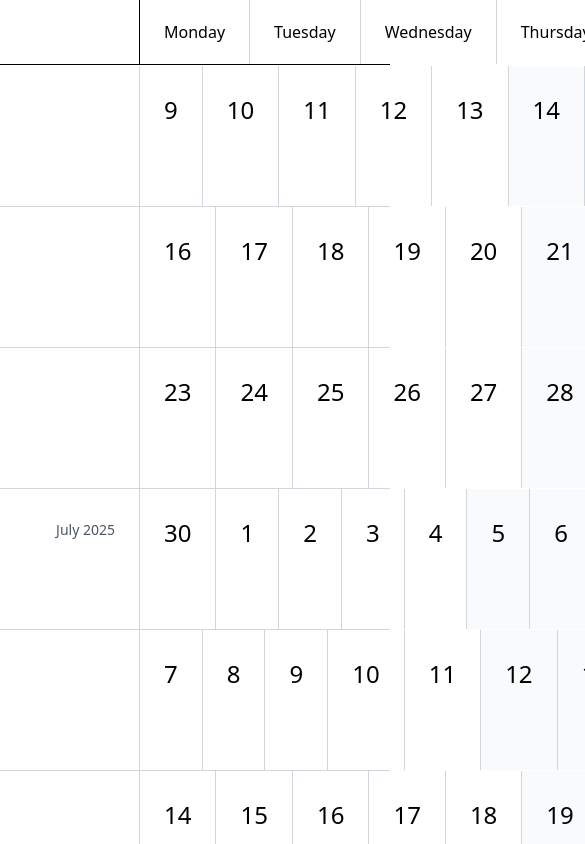
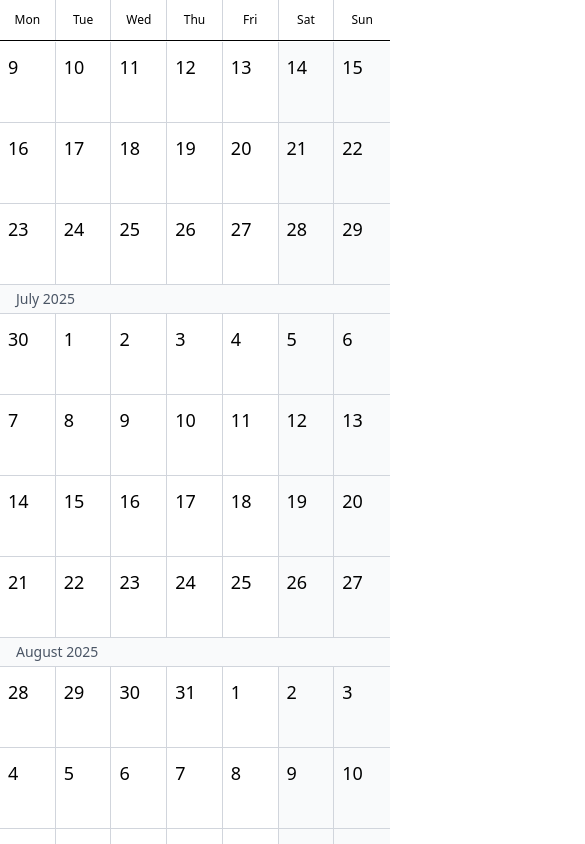
Before and after one commit to mpoc/infinite-calendar, a React (Vite) app: page / in a window 390 px wide. Shown: the top 844 px of the page, 585 px wide, since content can reach past the window. Built offline with nearby package versions, Linux system fonts and the light colour scheme.

Commit message:
Fix for mobile

```diff
--- a/src/App.tsx
+++ b/src/App.tsx
@@ -106,14 +106,15 @@ export const App = () => {
     <div ref={containerRef} className="min-h-screen bg-white font-light">
       {/* Header */}
       <div className="sticky top-0 bg-white z-10 border-b border-black">
-        <div className="grid grid-cols-[140px_repeat(7,1fr)]">
-          <div className="border-r border-black" />
-          {['Monday', 'Tuesday', 'Wednesday', 'Thursday', 'Friday', 'Saturday', 'Sunday'].map((day) => (
+        <div className="grid grid-cols-7 md:grid-cols-[140px_repeat(7,1fr)]">
+          <div className="hidden md:block border-r border-black" />
+          {['Monday', 'Tuesday', 'Wednesday', 'Thursday', 'Friday', 'Saturday', 'Sunday'].map((day, idx) => (
             <div
               key={day}
-              className="px-6 py-5 text-center border-r border-gray-300 last:border-r-0"
+              className="px-2 py-3 md:px-6 md:py-5 text-center border-r border-gray-300 last:border-r-0 text-xs md:text-base"
             >
-              {day}
+              <span className="md:hidden">{day.slice(0, 3)}</span>
+              <span className="hidden md:inline">{day}</span>
             </div>
           ))}
         </div>
@@ -127,9 +128,19 @@ export const App = () => {
           const monthLabel = getMonthLabel(week);
 
           return (
-            <div key={week.id} className="grid grid-cols-[140px_repeat(7,1fr)] border-b border-gray-300">
-              {/* Month label column */}
-              <div className="px-6 py-8 border-r border-gray-300 flex items-start justify-end">
+            <div key={week.id}>
+              {/* Month label as full-width row on mobile, column on desktop */}
+              {monthLabel && (
+                <div className="md:hidden px-4 py-1 bg-gray-50 border-b border-gray-300">
+                  <div className="text-sm text-gray-600">
+                    {monthLabel}
+                  </div>
+                </div>
+              )}
+
+              <div className="grid grid-cols-7 md:grid-cols-[140px_repeat(7,1fr)] border-b border-gray-300">
+                {/* Month label column - desktop only */}
+                <div className="hidden md:flex px-6 py-8 border-r border-gray-300 items-start justify-end">
                   {monthLabel && (
                     <div className="text-sm text-gray-600 text-right leading-tight">
                       {monthLabel}
@@ -145,7 +156,7 @@ export const App = () => {
                   return (
                     <div
                       key={day.toISODate()}
-                    className={`px-6 py-8 border-r border-gray-300 last:border-r-0 min-h-[140px] transition-all duration-200 cursor-pointer ${
+                      className={`px-2 py-4 md:px-6 md:py-8 border-r border-gray-300 last:border-r-0 min-h-[80px] md:min-h-[140px] transition-all duration-200 cursor-pointer ${
                         isToday
                           ? 'bg-black text-white'
                           : isWeekend
@@ -153,10 +164,11 @@ export const App = () => {
                           : 'hover:bg-black hover:text-white'
                       }`}
                     >
-                    <div className="text-2xl leading-none">{day.day}</div>
+                      <div className="text-lg md:text-2xl leading-none">{day.day}</div>
                     </div>
                   );
                 })}
+              </div>
             </div>
           );
         })}
```
Lines whose indentation alone changed are shown as unchanged.
